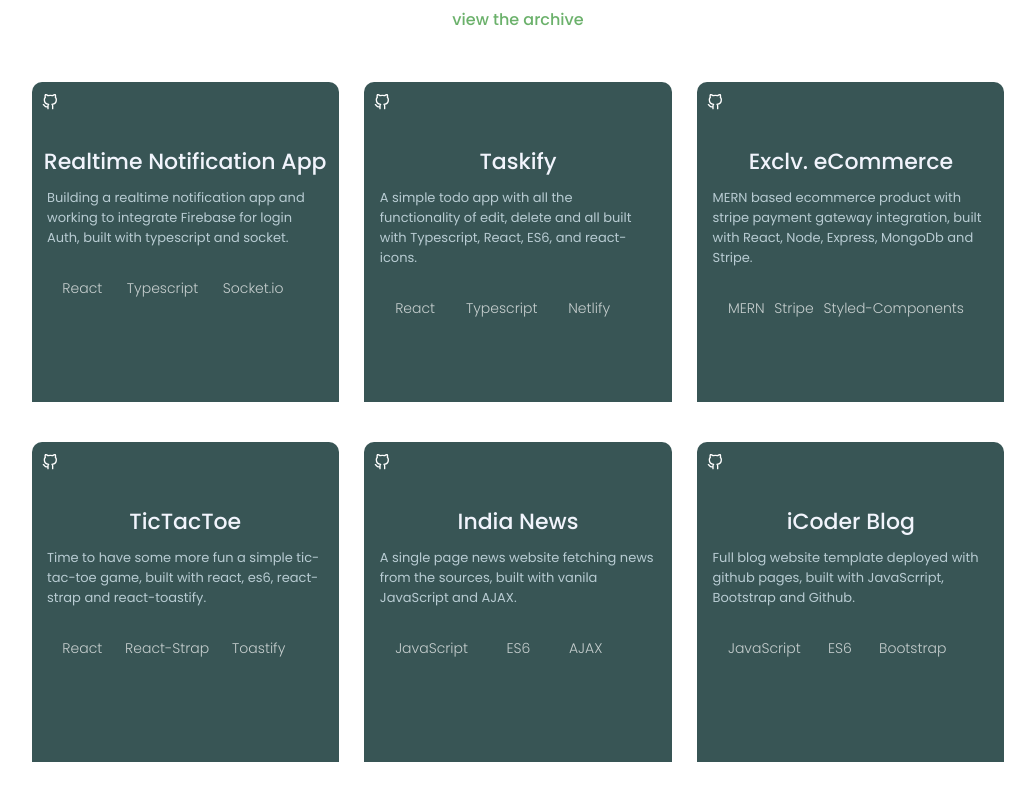
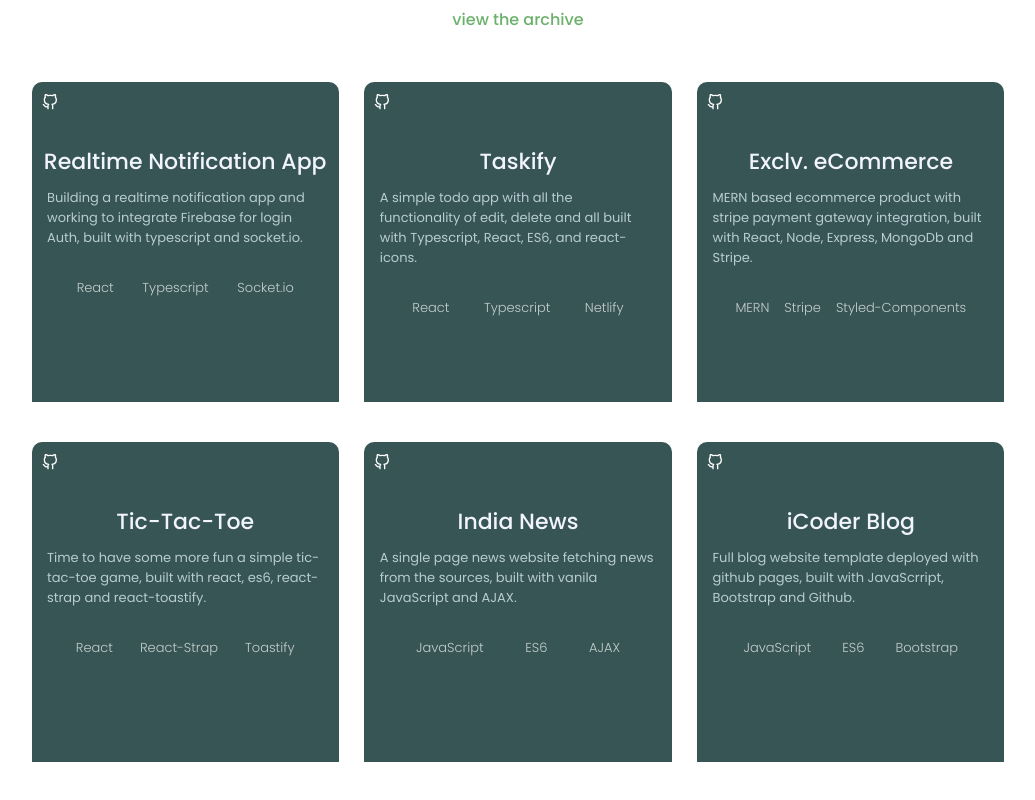
Before and after one commit to codesabhi/abhishek-portfolio, a React (Create React App) app: page / in a window 1280 px wide. Shown: the part 3778-4578 px from the top of the page, without its empty margins (122-1157 px from the left). Built offline with nearby package versions, Linux system fonts and the light colour scheme; a web font is replaced by a local one.

Commit message:
data updated

```diff
--- a/src/components/projectList/projectlist.css
+++ b/src/components/projectList/projectlist.css
@@ -56,8 +56,9 @@
 .project-tech {
   color: rgba(255, 255, 255, 0.712);
   font-weight: 300;
-  font-size: 14px;
+  font-size: 13px;
   flex-grow: 1;
+  text-align: center;
   /* line-height: 1.75; */
 }
 
@@ -71,5 +72,5 @@
 }
 
 .project-link:hover {
-  color: rgb(6, 241, 6);
+  color: rgba(6, 241, 6, 0.788);
 }
--- a/src/components/projects/Projects.js
+++ b/src/components/projects/Projects.js
@@ -8,7 +8,7 @@ const Projects = () => {
         <div className="pr">
             <div className="pr-text">
                 <h1 className="pr-title">Other Noteworthy Projects</h1>
-                <a href="https://github.com/codesabhi" target="_blank" className="pr-link"><p className="pr-sub">view the archive</p></a>
+                <a href="https://github.com/codesabhi" rel="noreferrer" target="_blank" className="pr-link"><p className="pr-sub">view the archive</p></a>
             </div>
             <div className="project-list">
             {projects.map((item)=>(
--- a/src/data.js
+++ b/src/data.js
@@ -32,13 +32,15 @@ export const products = [
   },
 ];
 
+
+
 // Noteworthy projects data
 
 export const projects = [
   {
     id: 1,
     title: "Realtime Notification App",
-    desc: "Building a realtime notification app and working to integrate Firebase for login Auth, built with typescript and socket.",
+    desc: "Building a realtime notification app and working to integrate Firebase for login Auth, built with typescript and socket.io.",
     tech: ["React", "Typescript", "Socket.io"],
     link: "https://github.com/codesabhi/typescript-socket",
   },
@@ -58,7 +60,7 @@ export const projects = [
   },
   {
     id: 4,
-    title: "TicTacToe",
+    title: "Tic-Tac-Toe",
     desc: "Time to have some more fun a simple tic-tac-toe game, built with react, es6, react-strap and react-toastify.",
     tech: ["React", "React-Strap", "Toastify"],
     link: "https://github.com/codesabhi/tic-tac-toe-React",
```
